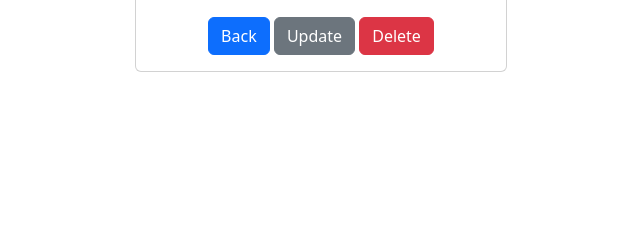
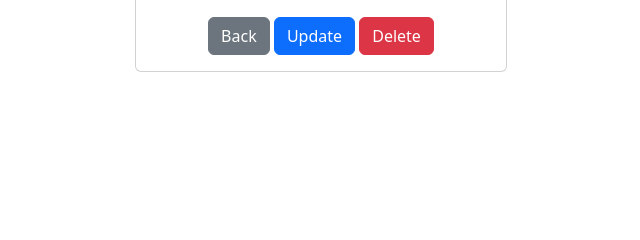
Before and after one commit to kgtaffur/Django-CRM-tutorial, a Django app: template website/templates/record.html in a window 1280 px wide. Shown: the part 393-633 px from the top of the page, without its empty margins (319-959 px from the left). Run offline with Django 4.2, Linux system fonts and the light colour scheme; the template is opened without the code that fills it, so the values that code supplies are empty.

Commit message:
Minor navigation fix

```diff
--- a/website/templates/add_record.html
+++ b/website/templates/add_record.html
@@ -10,6 +10,7 @@
       {{ form.as_p }}
 
       <div class="text-center">
+        <a href="{% url 'home' %}" class="btn btn-secondary">Back</a>
         <button type="submit" class="btn btn-primary">Add Record</button>
       </div>
     </form>
--- a/website/templates/record.html
+++ b/website/templates/record.html
@@ -32,8 +32,8 @@
     </div>
 
     <div class="text-center mt-3">
-      <a href="{% url 'home' %}" class="btn btn-primary">Back</a>
-      <a href="{% url 'update_record' customer_record.id %}" class="btn btn-secondary">Update</a>
+      <a href="{% url 'home' %}" class="btn btn-secondary">Back</a>
+      <a href="{% url 'update_record' customer_record.id %}" class="btn btn-primary">Update</a>
       <a href="{% url 'delete_record' customer_record.id %}" class="btn btn-danger">Delete</a>
     </div>
   </div>
--- a/website/templates/update_record.html
+++ b/website/templates/update_record.html
@@ -10,6 +10,7 @@
       {{ form.as_p }}
 
       <div class="text-center">
+        <a href="{% url 'record' id %}" class="btn btn-secondary">Back</a>
         <button type="submit" class="btn btn-primary">Update Record</button>
       </div>
     </form>
--- a/website/views.py
+++ b/website/views.py
@@ -94,7 +94,7 @@ def update_record(request, pk):
             messages.success(request, "Record has been updated.")
             return redirect('home')
 
-        return render(request, 'update_record.html', {'form': form})
+        return render(request, 'update_record.html', {'form': form, 'id': pk})
 
     messages.success(request, "You must be logged in.")
     return redirect('home')
```
